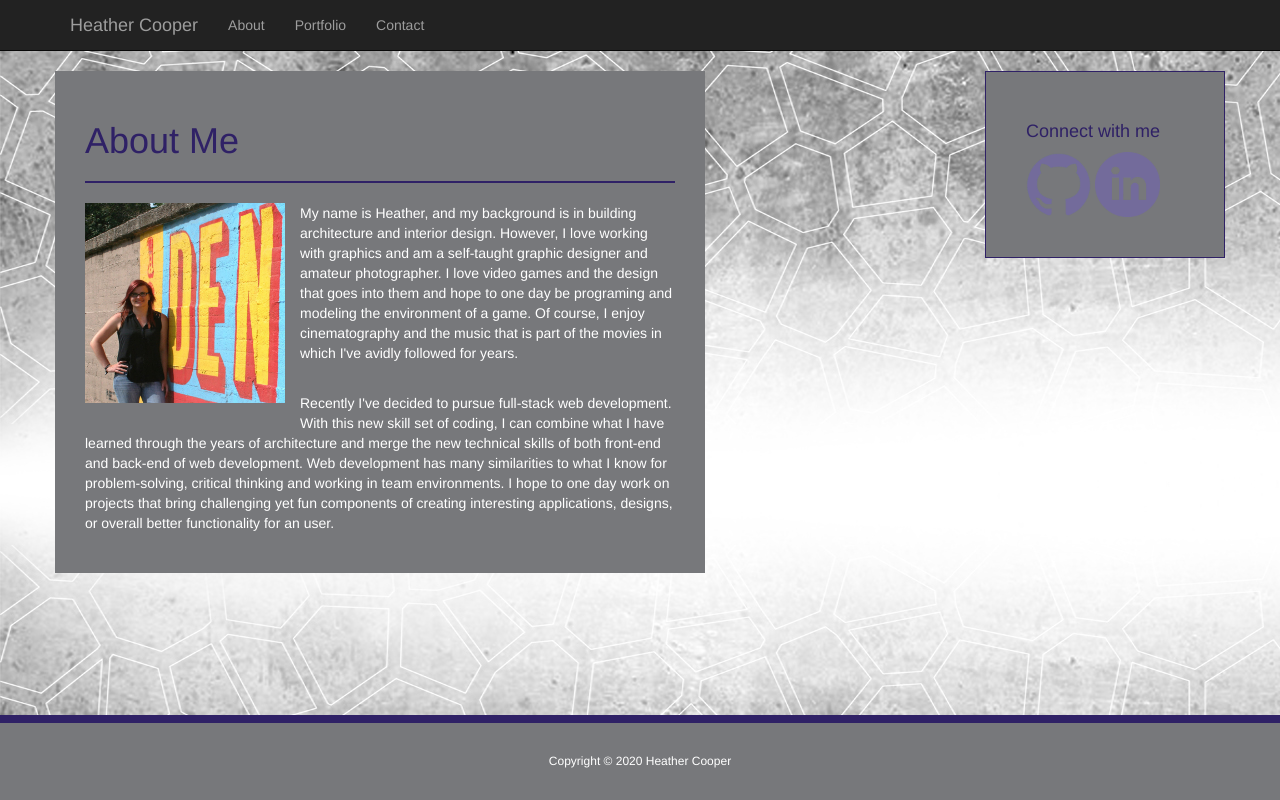
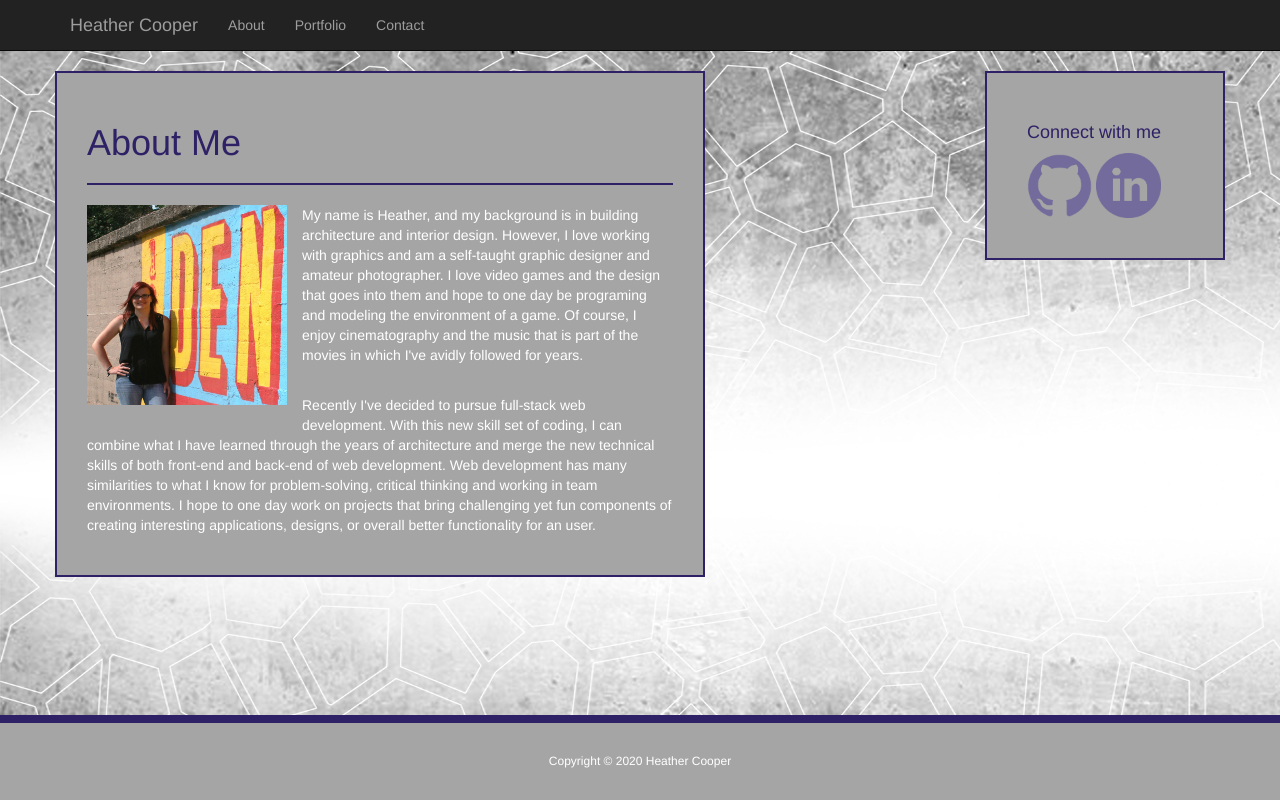
Before and after one commit to EdenKhaos/08-Professional-Materials, a plain HTML site: page index.html in a window 1280 px wide. Drawn offline with nearby package versions, Linux system fonts and the light colour scheme.

Commit message:
change solid grey to a lighter grey

```diff
--- a/assets/style.css
+++ b/assets/style.css
@@ -35,8 +35,8 @@ h1 {
  padding: 30px;
  margin: 0 0 40px;
  color: #fff;
- background: rgb(119, 120, 123);
- border: 1px solid rgb(47, 33, 102));
+ background: rgb(165, 165, 165);
+ border: 2px solid rgb(47, 33, 102);
 }
 h4 {
   color: rgb(47, 33, 102);
@@ -48,8 +48,8 @@ h4 {
  padding: 40px;
  margin-bottom: 20px;
  color: #fff;
- background: rgb(119, 120, 123);
- border: 1px solid rgb(47, 33, 102);
+ background: rgb(165, 165, 165);
+ border: 2px solid rgb(47, 33, 102);
 }
 footer {
  position: absolute;
@@ -60,7 +60,7 @@ footer {
  font-size: 12px;
  color: #fff;
  text-align: center;
- background: rgb(119, 120, 123);
+ background: rgb(165, 165, 165);
  border-top: 8px solid rgb(47, 33, 102);
 }
 .btn-btn-primary {
```
